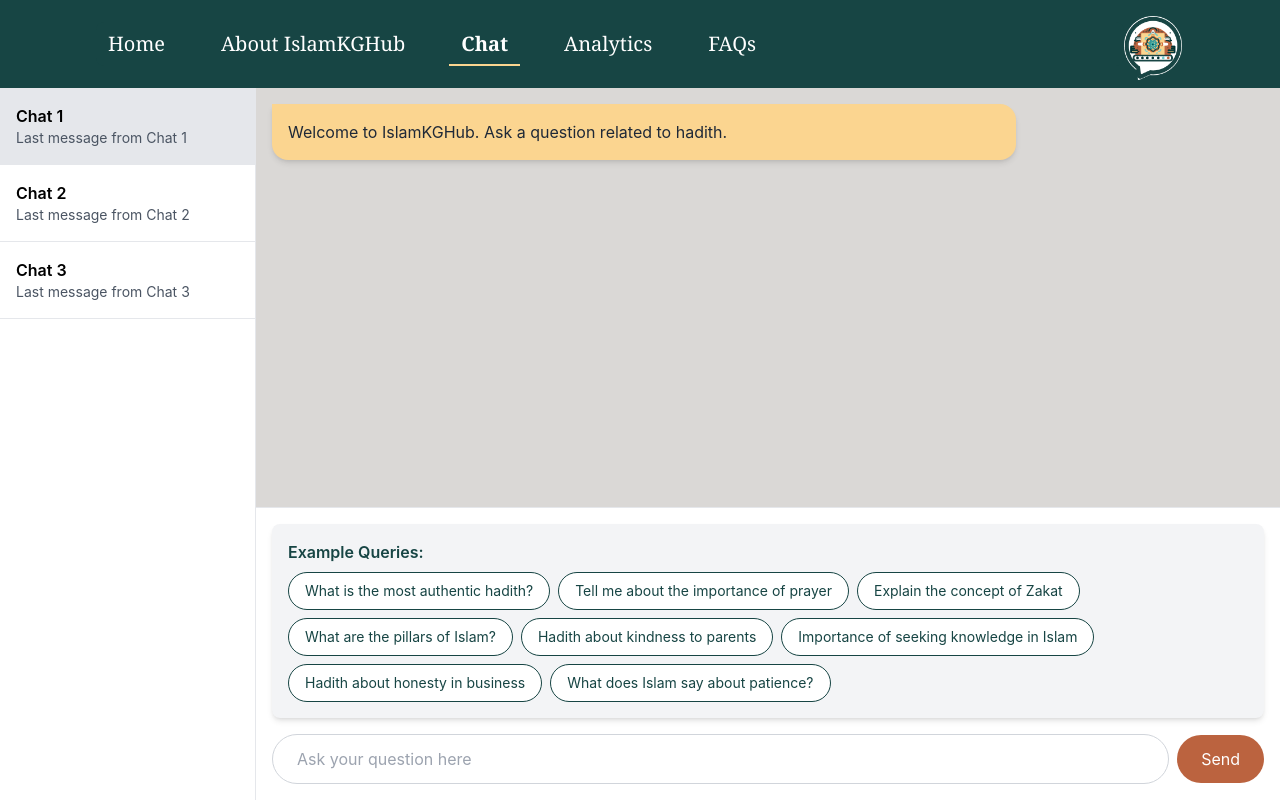
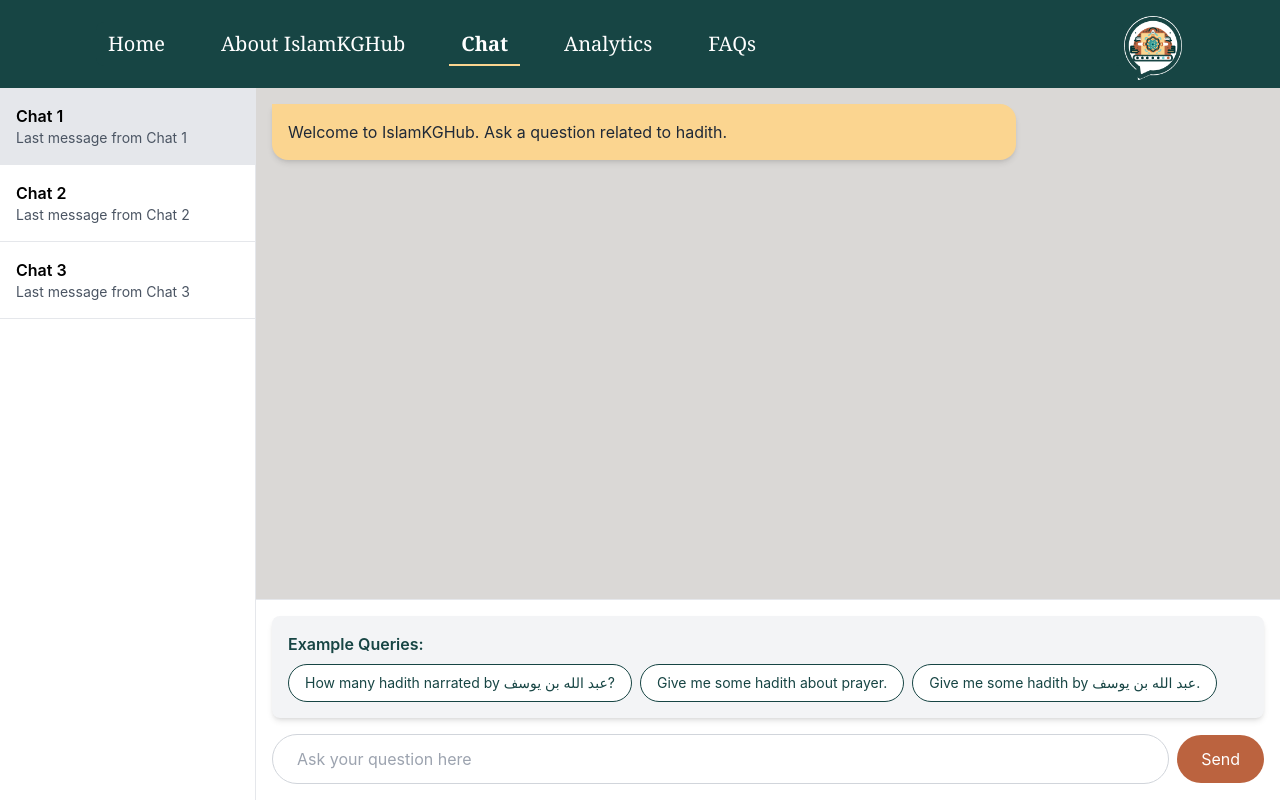
Before and after one commit to umarwaseeem/islam-kg-hub-frontend, a React (Create React App) app: page /chat in a window 1280 px wide. Built offline with nearby package versions, Linux system fonts and the light colour scheme.

Commit message:
remove unused code

```diff
--- a/src/routes/AnalyticsPage.jsx
+++ b/src/routes/AnalyticsPage.jsx
@@ -17,7 +17,6 @@
     const handleQuerySubmit = async () => {
         if (!selectedQuery) return;
 
-        let apiEndpoint;
         switch (selectedQuery) {
             case "Number of narrations by 5 narrators.":
                 numberOfNarrationsByNumberOfNarrators(5);
--- a/src/routes/ChatPage.jsx
+++ b/src/routes/ChatPage.jsx
@@ -60,14 +60,9 @@
     const baseURL = "http://localhost:8000/userQuery";
 
     const exampleQueries = [
-        "What is the most authentic hadith?",
-        "Tell me about the importance of prayer",
-        "Explain the concept of Zakat",
-        "What are the pillars of Islam?",
-        "Hadith about kindness to parents",
-        "Importance of seeking knowledge in Islam",
-        "Hadith about honesty in business",
-        "What does Islam say about patience?",
+        "How many hadith narrated by عبد الله بن يوسف?",
+        "Give me some hadith about prayer.",
+        "Give me some hadith by عبد الله بن يوسف.",
     ];
 
     useEffect(() => {
```
